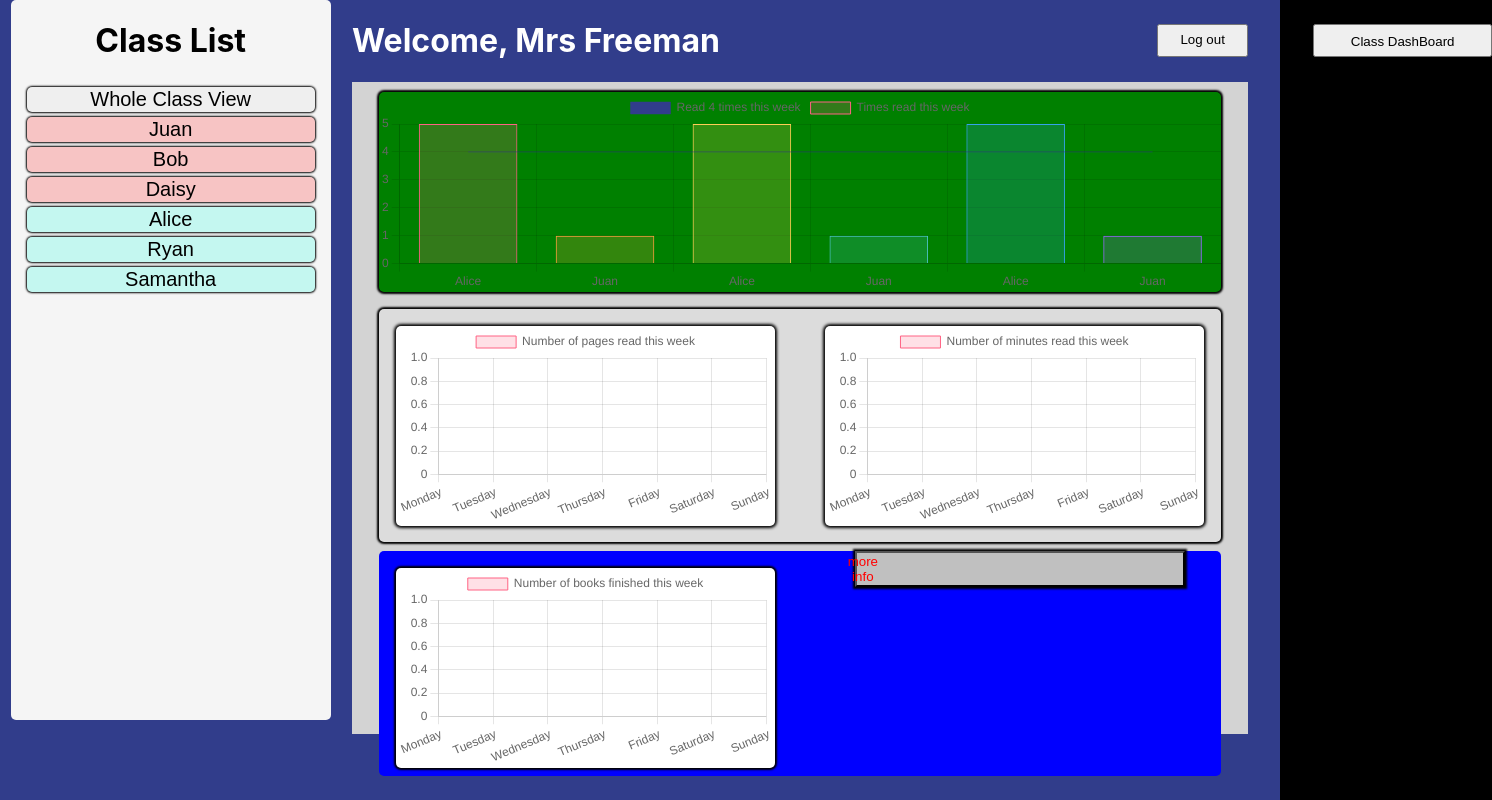
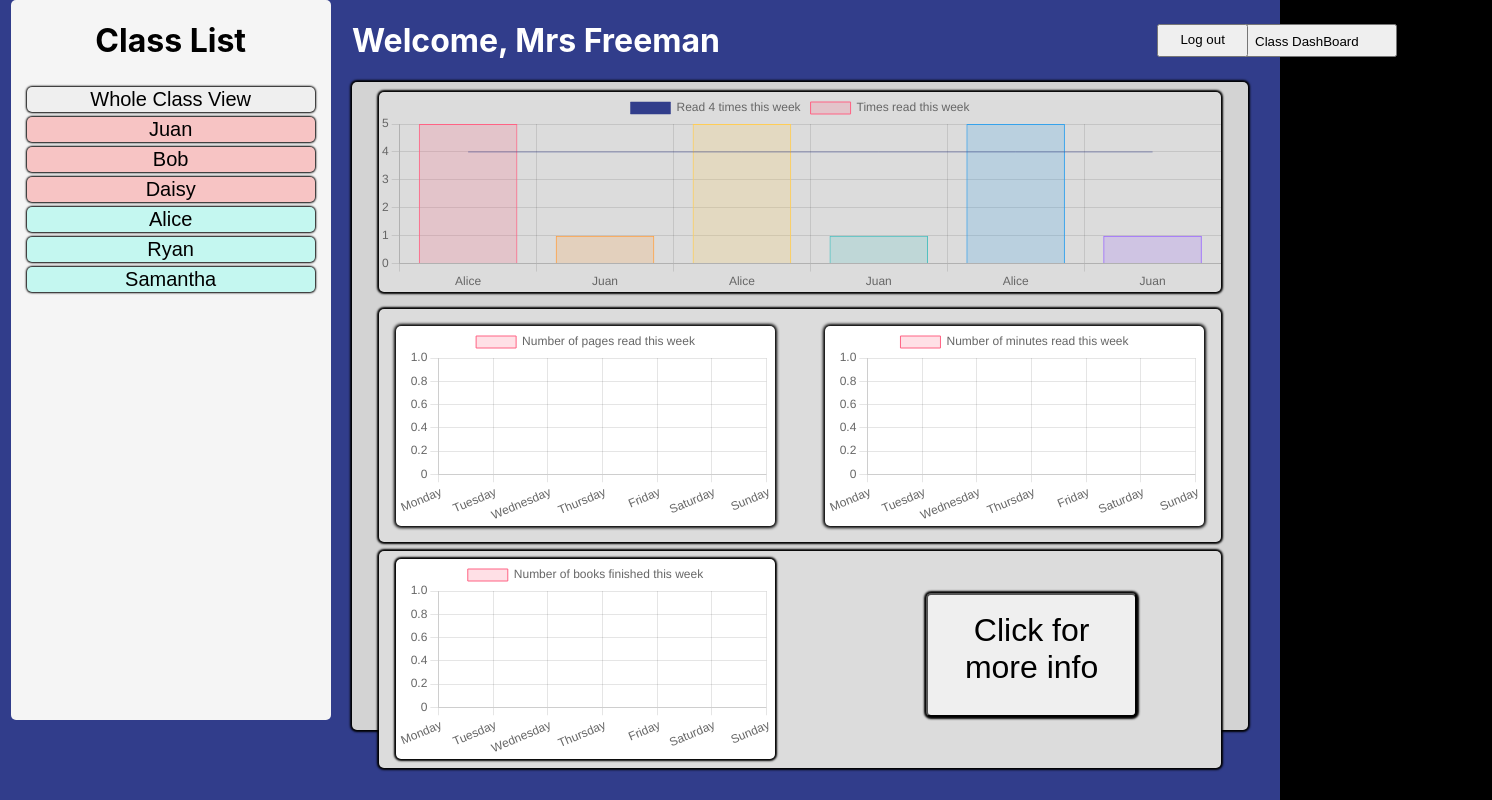
Before and after one commit to SchoolOfCode/final-project-repo-bar-coders, a Next.js app: page /teacherhome in a window 1280 px wide. Shown: the whole page, 1492 px wide, since content can reach past the window. Built offline with nearby package versions, Linux system fonts and the light colour scheme; no server answers; a web font is replaced by a local one.

Commit message:
fixed info buttons

```diff
--- a/src/teacherComponents/Teacherdashboard/teacherdashboard.js
+++ b/src/teacherComponents/Teacherdashboard/teacherdashboard.js
@@ -24,17 +24,17 @@ function Teacherdashboard({studentSelected}) {
           <div className={Styles.bottomcontainers}>
             <div className={Styles.finished}><Booksfinished studentSelected={studentSelected}></Booksfinished></div>
 
-            <div className={Styles.info}>
+
               <Link href="/teacherinfopage" passHref>
-           <button className={Styles.button}>more info</button>
+              <button className={Styles.button}> Click for more info</button>
               </Link>
-              </div>
+
 
 
           </div>
         </div>
       </div>
-    // </div>
+
   );
 }
 
--- a/styles/teacherdashboard.module.css
+++ b/styles/teacherdashboard.module.css
@@ -1,16 +1,17 @@
 .teacherdashboard {
     background-color: #d3d3d3;
-    height: 81.5%;
+    height: 81%;
     color: black;
     display: flex;
     flex-direction: column;
     padding: 3%;
-
+    border-radius: 5px;
+    box-shadow: 0 0 2px 2px;
 
 }
 
 .timesreadcontainer {
-    background-color: green;
+    background-color: gainsboro;
     border-radius: 5px;
     box-shadow: 0 0 2px 2px;
     margin-top: -2%;
@@ -64,19 +65,20 @@
 }
 
 .bottomcontainers {
-    background-color: blue;
+    background-color: gainsboro;
     display: flex;
     justify-content: space-between;
     border-radius: 5px;
     padding-bottom: 1%;
     margin-top: 1%;
+    box-shadow: 0 0 2px 2px ;
 }
 
 .finished{
     background-color: white;
     border-radius: 5px;
     box-shadow: 0 0 2px 2px ;
-    margin-top: 2%;
+    margin-top: 1%;
     margin-left: 2%;
     width: 45%;
 }
@@ -84,22 +86,14 @@
 .bottomcontainers button{
     display: flex;
     justify-content: center;
-    background-color: silver;
-    padding-right: 20rem;
+    text-align: center;
+    width: 25%;
+    padding-top: 2%;
+    margin-top: 5%;
+    margin-bottom: 5%;
+    margin-right: 10%;
+    margin-left: 15%;
+    font-size: xx-large;
+    border-radius: 5px;
     box-shadow: 0 0 2px 2px black;
-    width: 25%;
-    /* border-radius: 5px;
-    margin-top: 8%;
-    margin-right: 8%;
-    height: 35%; */
-    text-align: center;
 }
-
-.button{
-    display: flex;
-    justify-content: center;
-    text-align: center;
-    margin-left: 5%;
-    color: red;
-
-}
--- a/styles/teachernavbar.module.css
+++ b/styles/teachernavbar.module.css
@@ -3,8 +3,6 @@
     justify-content: space-between;
 
 }
-
-
 
 .home{
     display:flex;
@@ -13,7 +11,7 @@
     padding-top: 7%;
     width: 150%;
     height: 40%;
-    margin-left: 350%;
+    margin-left: 270%;
     margin-top: 20%;
 
 
```
